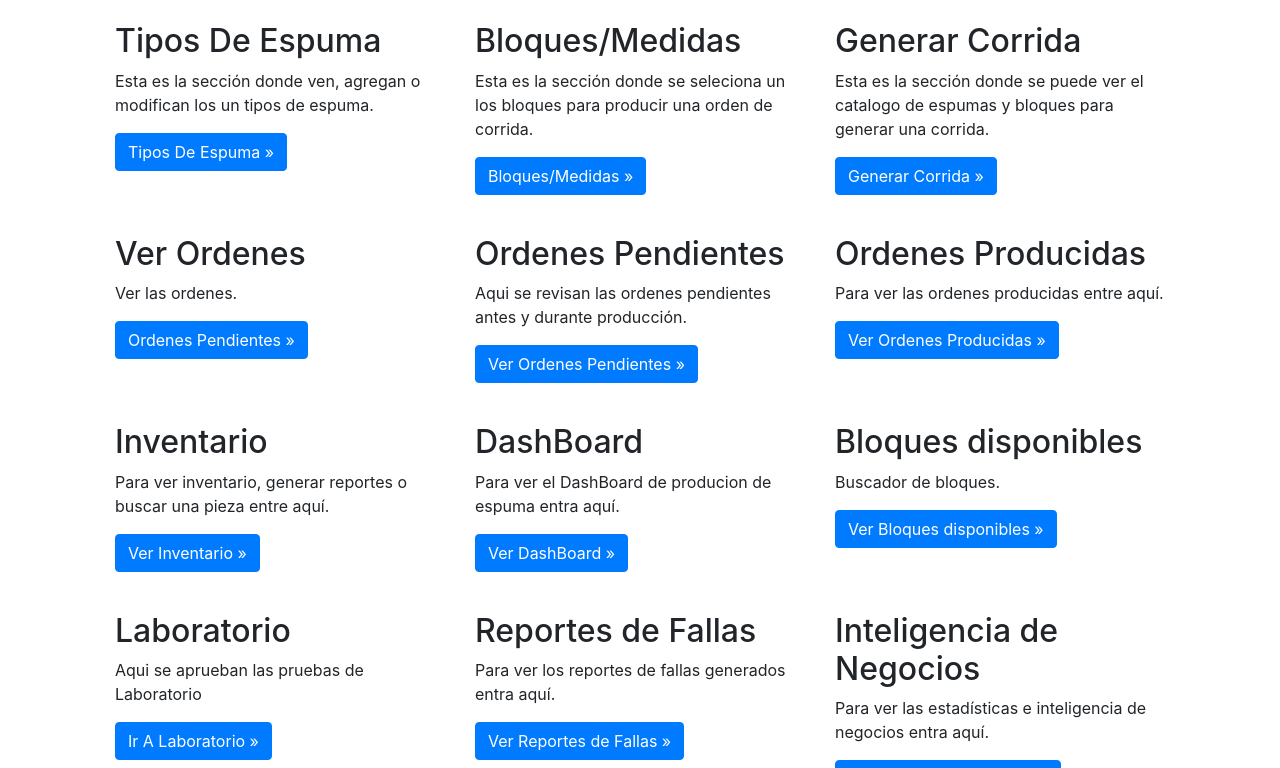
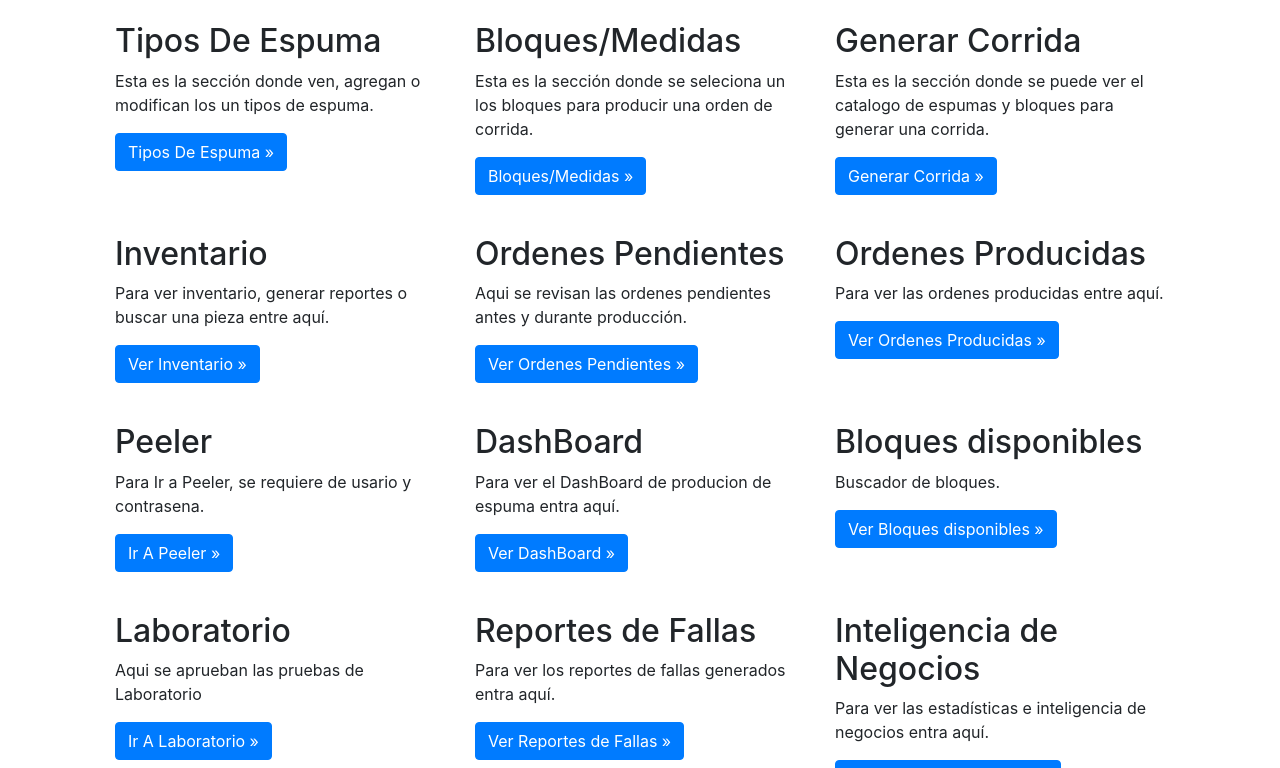
Before and after one commit to Alvarogarcia91/karmaprodv6, a Django app: template espumas/templates/index.html in a window 1280 px wide. Shown: the part 513-1281 px from the top of the page. Run offline with Django 3.2, Linux system fonts and the light colour scheme; the template is opened without the code that fills it, so the values that code supplies are empty; some libraries are stand-ins or nearby versions.

Commit message:
indexchange, v103 Wally, inventario updated

```diff
--- a/corrida/views.py
+++ b/corrida/views.py
@@ -378,7 +378,7 @@ def inventario(request):
 		medidas = BloqueMedidas.objects.filter(tipo_de_espuma = tipo_de_espuma).filter(tipo_de_unidad__tipo_de_unidad = 'Normal')
 		tipos_con_medidas.append( { 'tipo_de_espuma':tipo_de_espuma,'medidas_con_count':list() } )
 		for medida in medidas:
-			bloques_producidos_count = BloqueProducido.objects.filter(elemento_corrida__bloqueMedidas = medida).count()
+			bloques_producidos_count = BloqueProducido.objects.filter(elemento_corrida__bloqueMedidas = medida,disponible=True).count()
 			tipos_con_medidas[i]['medidas_con_count'].append({'medida':medida,'bloques_producidos_count':bloques_producidos_count})
 	print(tipos_con_medidas)
 
--- a/espumas/templates/index.html
+++ b/espumas/templates/index.html
@@ -40,10 +40,9 @@
 
 							<div class="row">
 										<div class="col-md-4">
-											<h2>Ver Ordenes </h2>
-											<p> Ver las ordenes. </p>
-											<p><a class="btn btn-primary" href="{% url 'corrida:ordenes' %}" role="button">Ordenes Pendientes &raquo;</a></p>
-										</div>
+											<h2> Inventario </h2>
+											<p> Para ver inventario, generar reportes o buscar una pieza entre aquí.</p>
+											<p><a class="btn btn-primary" href="{% url 'corrida:inventario' %}" role="button">Ver Inventario  &raquo;</a></p>										</div>
 										<div class="col-md-4">
 											<h2>Ordenes Pendientes</h2>
 											<p> Aqui se revisan las ordenes pendientes antes y durante producción.</p>
@@ -61,9 +60,9 @@
 
 									<div class="row">
 												<div class="col-md-4">
-													<h2> Inventario </h2>
-													<p> Para ver inventario, generar reportes o buscar una pieza entre aquí.</p>
-													<p><a class="btn btn-primary" href="{% url 'corrida:inventario' %}" role="button">Ver Inventario  &raquo;</a></p>
+													<h2> Peeler </h2>
+													<p> Para Ir a Peeler, se requiere de usario y contrasena.</p>
+													<p><a class="btn btn-primary" href="https://espumasmonterrey.com/" role="button">Ir A Peeler  &raquo;</a></p>
 												</div>
 												<div class="col-md-4">
 													<h2> DashBoard</h2>
@@ -73,7 +72,7 @@
 												<div class="col-md-4">
 													<h2> Bloques disponibles </h2>
 													<p> Buscador de bloques.</p>
-													<p><a class="btn btn-primary" href="{% url 'corrida:bloques_disponibles' %}" role="button"> Ver Bloques disponibles &raquo;</a></p>
+													<p><a class="btn btn-primary" href="#" role="button"> Ver Bloques disponibles &raquo;</a></p>
 												</div>
 											</div>
 
--- a/karmaproject/settings.py
+++ b/karmaproject/settings.py
@@ -82,7 +82,7 @@ DATABASES = {
         'NAME': 'postgres',
         'USER': 'postgres',
         'PASSWORD': 'Hre2x4evJVMnDdqH',
-        'HOST': '18.189.242.102',
+        'HOST': '3.22.19.134',
         'PORT': 5432,
     }
 }
```
Also changed, not shown: corrida/migrations/0031_alter_bloqueproducido_id_alter_corrida_id_and_more.py (added), espumas/migrations/0014_alter_bloquemedidas_id_alter_formas_id_and_more.py (added).
